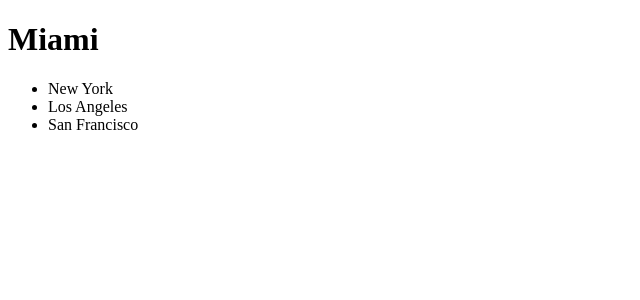
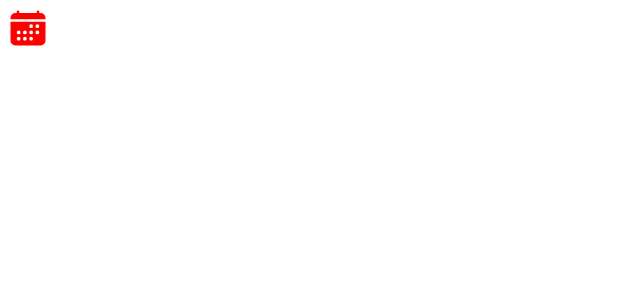
Before and after one commit to khaingthinzarthwe/MoshReactCourse, a React (Vite) app: page / in a window 1280 px wide. Shown: the top 300 px of the page, without its empty margins (0-640 px from the left). Built offline with nearby package versions, Linux system fonts and the light colour scheme.

Commit message:
Adding icons

```diff
--- a/src/App.tsx
+++ b/src/App.tsx
@@ -1,16 +1,9 @@
-import ListGroup from "./components/ListGroup";
-import { useState } from "react";
+import { IoCalendar } from "react-icons/io5";
 
 function App() {
-  let items = ["New York", "Los Angeles", "San Francisco"];
-  const [alertVisible, setAlertVisibility] = useState(false);
   return (
     <div>
-      <ListGroup
-        items={items}
-        heading="Miami"
-        onSelectItem={(item: string) => console.log(item)}
-      />
+      <IoCalendar color="red" size={40}/>
     </div>
   );
 }
```
